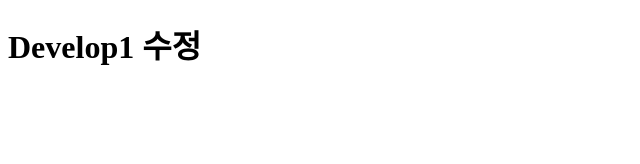
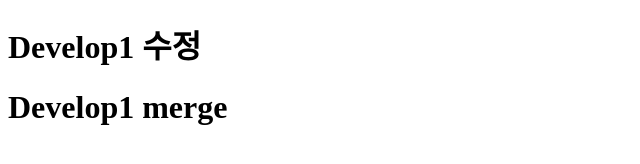
Before and after one commit to ingg-git/branch-test, a plain HTML site: page develop1.html in a window 1280 px wide. Shown: the whole page, without its empty margins (0-640 px from the left). Drawn offline with Linux system fonts and the light colour scheme.

Commit message:
develop1 수정

```diff
--- a/develop1.html
+++ b/develop1.html
@@ -8,5 +8,6 @@
   </head>
   <body>
     <h1>Develop1 수정</h1>
+    <h1>Develop1 merge</h1>
   </body>
 </html>
```
Also changed, not shown: readme.md.
